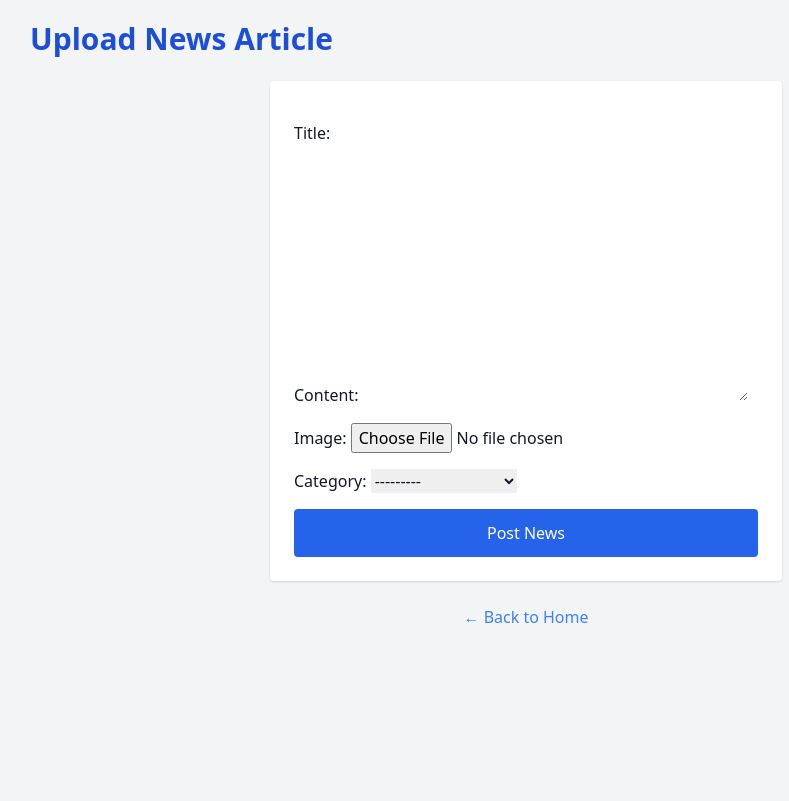
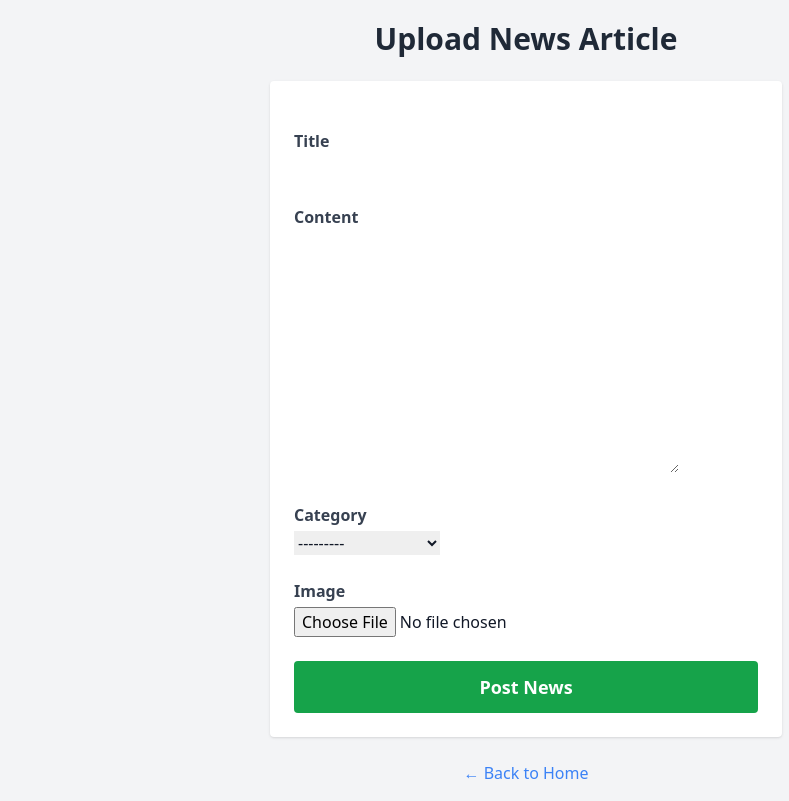
Before and after one commit to bhoomi-patel/NewsMania, a Django app: page /upload/ in a window 1280 px wide. Shown: the part 59-860 px from the top of the page, without its empty margins (114-903 px from the left). Before the commit the page ends 682 px from the top, so only its background shows below. Run offline with Django 5.2, Linux system fonts and the light colour scheme; a user stored in the database is signed in; tables that the repository leaves empty hold one stand-in row (values such as "Sample post"); some libraries are stand-ins or nearby versions.

Commit message:
upload_news.html

```diff
--- a/NewsMania/news/templates/news/upload_news.html
+++ b/NewsMania/news/templates/news/upload_news.html
@@ -1,17 +1,37 @@
 {% extends 'news/base.html' %}
 {% block content %}
 
-<h2 class="text-3xl font-bold mb-6 text-blue-700">Upload News Article</h2>
+<h2 class="text-3xl font-bold mb-6 text-gray-800 text-center">Upload News Article</h2>
 
-<form method="POST" enctype="multipart/form-data" class="bg-white p-6 rounded shadow max-w-lg mx-auto space-y-4">
+<form method="POST" enctype="multipart/form-data" class="bg-white p-6 rounded shadow max-w-lg mx-auto space-y-6">
   {% csrf_token %}
-  {{ form.as_p }}
-  <button type="submit" class="w-full px-6 py-3 bg-blue-600 text-white rounded hover:bg-blue-700 transition duration-300">
+
+  <div>
+    <label for="id_title" class="block font-semibold mb-1 text-gray-700">Title</label>
+    {{ form.title }}
+  </div>
+
+  <div>
+    <label for="id_content" class="block font-semibold mb-1 text-gray-700">Content</label>
+    {{ form.content }}
+  </div>
+
+  <div>
+    <label for="id_category" class="block font-semibold mb-1 text-gray-700">Category</label>
+    {{ form.category }}
+  </div>
+
+  <div>
+    <label for="id_image" class="block font-semibold mb-1 text-gray-700">Image</label>
+    {{ form.image }}
+  </div>
+
+  <button type="submit" class="w-full px-6 py-3 bg-green-600 text-white rounded hover:bg-green-700 transition duration-300 font-semibold text-lg">
     Post News
   </button>
 </form>
 
-<p class="mt-6 text-center">
+<p class="mt-6 text-center text-gray-600">
   <a href="/" class="text-blue-500 hover:underline">← Back to Home</a>
 </p>
 
```
